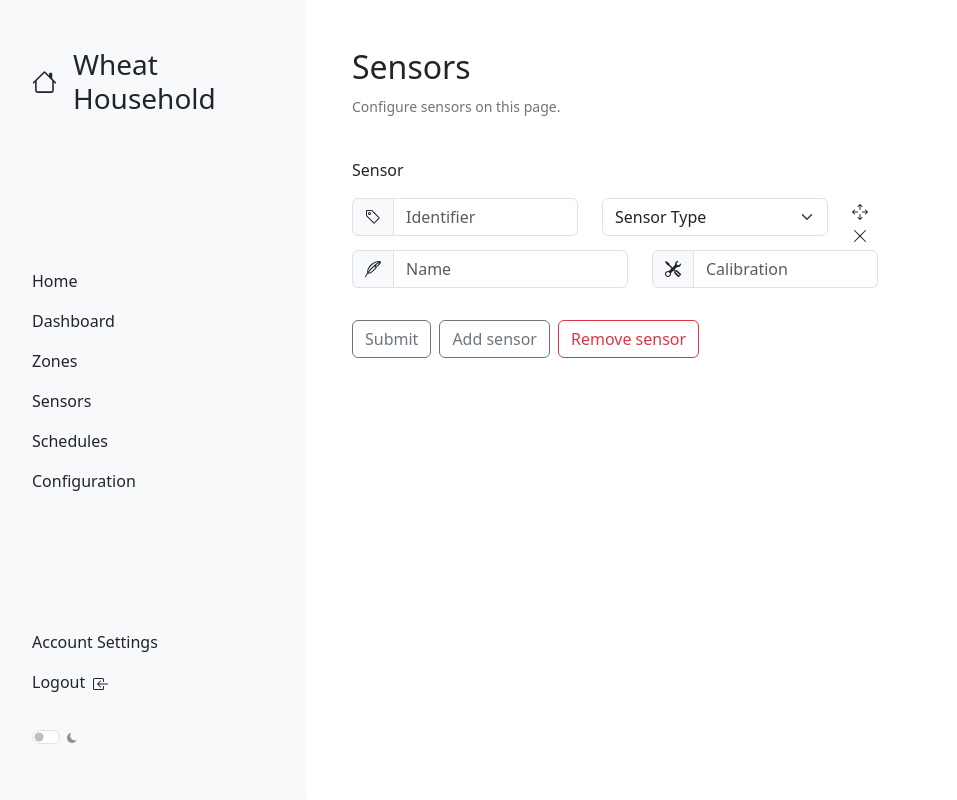
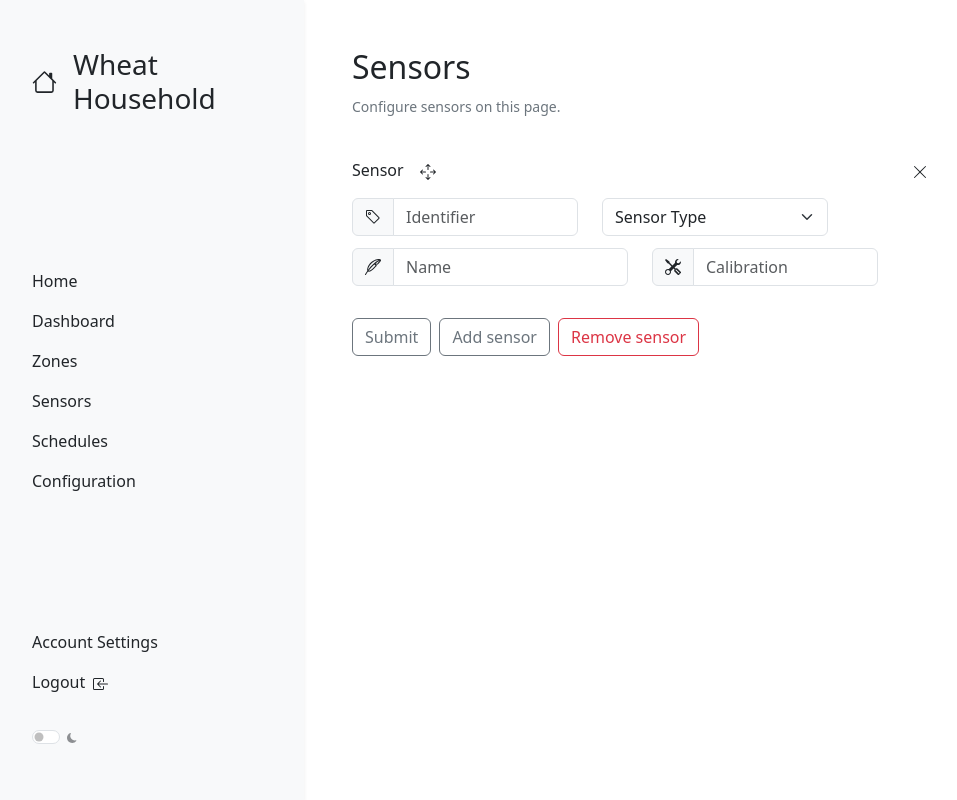
Before and after one commit to WiddleWabbit/flask-dashboard, a Flask app: page /sensors in a window 1280 px wide. Shown: the whole page, without its empty margins (16-973 px from the left). Run offline with Flask 3, Linux system fonts and the light colour scheme; the visitor is signed in with stand-in values (Sample User, id 1); data that the repository does not hold is empty; parts of the project's set-up code (start-up, migrations or seed data) failed here and were passed over; some libraries are stand-ins or nearby versions.

Commit message:
Cleaned up UI on sensors page.

```diff
--- a/app/sensors/routes.py
+++ b/app/sensors/routes.py
@@ -92,10 +92,10 @@ def sensors():
                     if not isinstance(sort_order, int) or sort_order < 0:
                         print(f'Sort Order not valid {sort_order}')
                         update_results[f'sensor-{i}'] = False
-                        continue # FIX THIS ON SCHEDULES?
+                        continue
 
                     # Update the sensor
-                    update_results[f'Sensor {id} "{name}"'] = update_sensor(id, name, type, identifier, calibration, sort_order)
+                    update_results[f'Sensor "{name}"'] = update_sensor(id, name, type, identifier, calibration, sort_order)
 
                 # Check for unsubmitted sensors and delete
                 if all_sensors:
--- a/app/templates/sensors.html
+++ b/app/templates/sensors.html
@@ -14,8 +14,24 @@
             <input class="form-control sort-order-field" type="hidden" name="sort-order-{{ sensor.id }}" value="{{ sensor.sort_order }}" readonly/>
         </div>
     </div>
-        <div class="col-md-12 mt-3">
+    <div class="col-md-12 mt-3 d-flex justify-content-between">
+        <div class="d-flex gap-3">
             <p>Sensor {{ sensor.sort_order }}</p>
+            {% if current_user.is_authenticated %}
+                <span class="Sensor-handle">
+                    <svg xmlns="http://www.w3.org/2000/svg" width="16" height="16" fill="currentColor" class="bi bi-arrows-move" viewBox="0 0 16 16">
+                        <path fill-rule="evenodd" d="M7.646.146a.5.5 0 0 1 .708 0l2 2a.5.5 0 0 1-.708.708L8.5 1.707V5.5a.5.5 0 0 1-1 0V1.707L6.354 2.854a.5.5 0 1 1-.708-.708zM8 10a.5.5 0 0 1 .5.5v3.793l1.146-1.147a.5.5 0 0 1 .708.708l-2 2a.5.5 0 0 1-.708 0l-2-2a.5.5 0 0 1 .708-.708L7.5 14.293V10.5A.5.5 0 0 1 8 10M.146 8.354a.5.5 0 0 1 0-.708l2-2a.5.5 0 1 1 .708.708L1.707 7.5H5.5a.5.5 0 0 1 0 1H1.707l1.147 1.146a.5.5 0 0 1-.708.708zM10 8a.5.5 0 0 1 .5-.5h3.793l-1.147-1.146a.5.5 0 0 1 .708-.708l2 2a.5.5 0 0 1 0 .708l-2 2a.5.5 0 0 1-.708-.708L14.293 8.5H10.5A.5.5 0 0 1 10 8"/>
+                    </svg>
+                </span>
+            {% endif %}
+        </div>
+        {% if current_user.is_authenticated %}
+            <span class="delete-this-Sensor">
+                <svg xmlns="http://www.w3.org/2000/svg" width="16" height="16" fill="currentColor" class="bi bi-x-lg" viewBox="0 0 16 16">
+                    <path d="M2.146 2.854a.5.5 0 1 1 .708-.708L8 7.293l5.146-5.147a.5.5 0 0 1 .708.708L8.707 8l5.147 5.146a.5.5 0 0 1-.708.708L8 8.707l-5.146 5.147a.5.5 0 0 1-.708-.708L7.293 8z"/>
+                </svg>
+            </span>
+        {% endif %}
         </div>
         <div class="col-md-5">
             <div class="input-group pb-2">
@@ -36,20 +52,6 @@
                     <option value="temperature" {% if sensor.type == 'temperature' %}selected="selected"{% endif %}>Temperature</option>
                 </select>
             </div>
-        </div>
-        <div class="col-md-1">
-            {% if current_user.is_authenticated %}
-                <span class="Sensor-handle">
-                    <svg xmlns="http://www.w3.org/2000/svg" width="16" height="16" fill="currentColor" class="bi bi-arrows-move" viewBox="0 0 16 16">
-                        <path fill-rule="evenodd" d="M7.646.146a.5.5 0 0 1 .708 0l2 2a.5.5 0 0 1-.708.708L8.5 1.707V5.5a.5.5 0 0 1-1 0V1.707L6.354 2.854a.5.5 0 1 1-.708-.708zM8 10a.5.5 0 0 1 .5.5v3.793l1.146-1.147a.5.5 0 0 1 .708.708l-2 2a.5.5 0 0 1-.708 0l-2-2a.5.5 0 0 1 .708-.708L7.5 14.293V10.5A.5.5 0 0 1 8 10M.146 8.354a.5.5 0 0 1 0-.708l2-2a.5.5 0 1 1 .708.708L1.707 7.5H5.5a.5.5 0 0 1 0 1H1.707l1.147 1.146a.5.5 0 0 1-.708.708zM10 8a.5.5 0 0 1 .5-.5h3.793l-1.147-1.146a.5.5 0 0 1 .708-.708l2 2a.5.5 0 0 1 0 .708l-2 2a.5.5 0 0 1-.708-.708L14.293 8.5H10.5A.5.5 0 0 1 10 8"/>
-                    </svg>
-                </span>
-                <span class="delete-this-Sensor">
-                    <svg xmlns="http://www.w3.org/2000/svg" width="16" height="16" fill="currentColor" class="bi bi-x-lg" viewBox="0 0 16 16">
-                        <path d="M2.146 2.854a.5.5 0 1 1 .708-.708L8 7.293l5.146-5.147a.5.5 0 0 1 .708.708L8.707 8l5.147 5.146a.5.5 0 0 1-.708.708L8 8.707l-5.146 5.147a.5.5 0 0 1-.708-.708L7.293 8z"/>
-                    </svg>
-                </span>
-            {% endif %}
         </div>
         <div class="col-md-6 mt-1">
             <div class="input-group pb-2">
```
Lines whose indentation alone changed are shown as unchanged.
